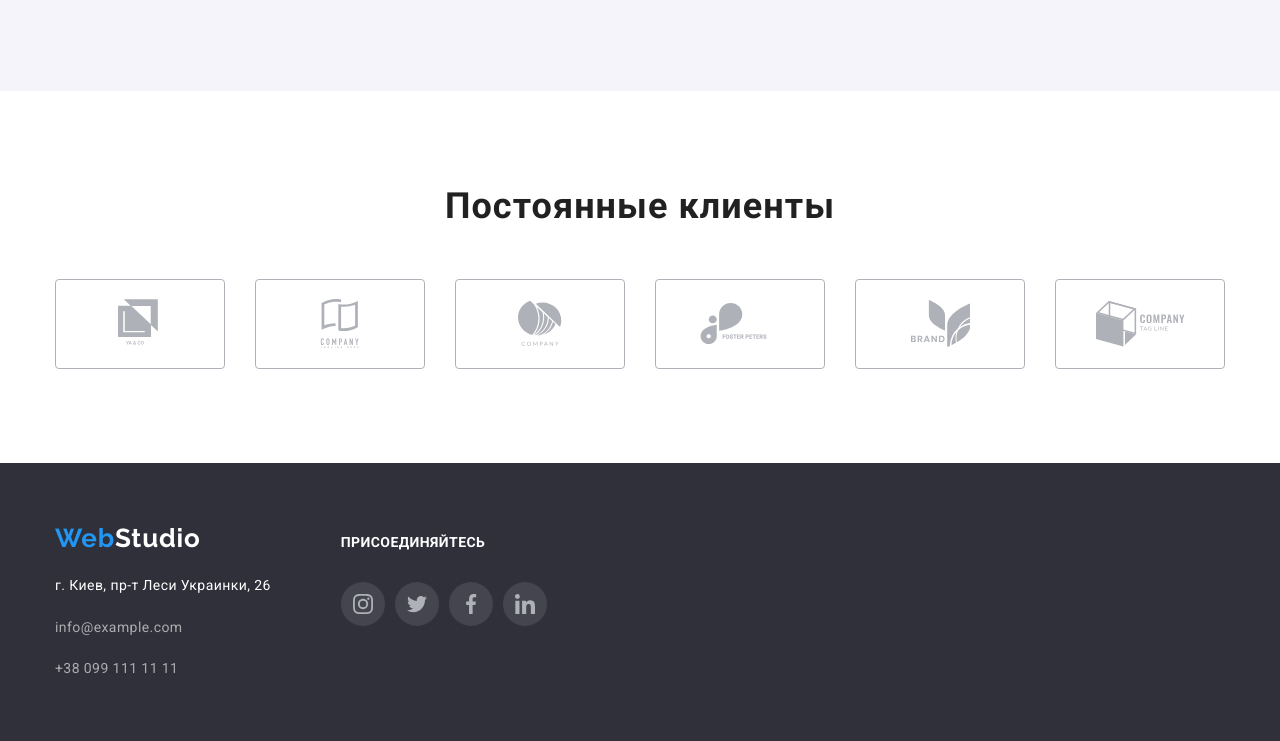
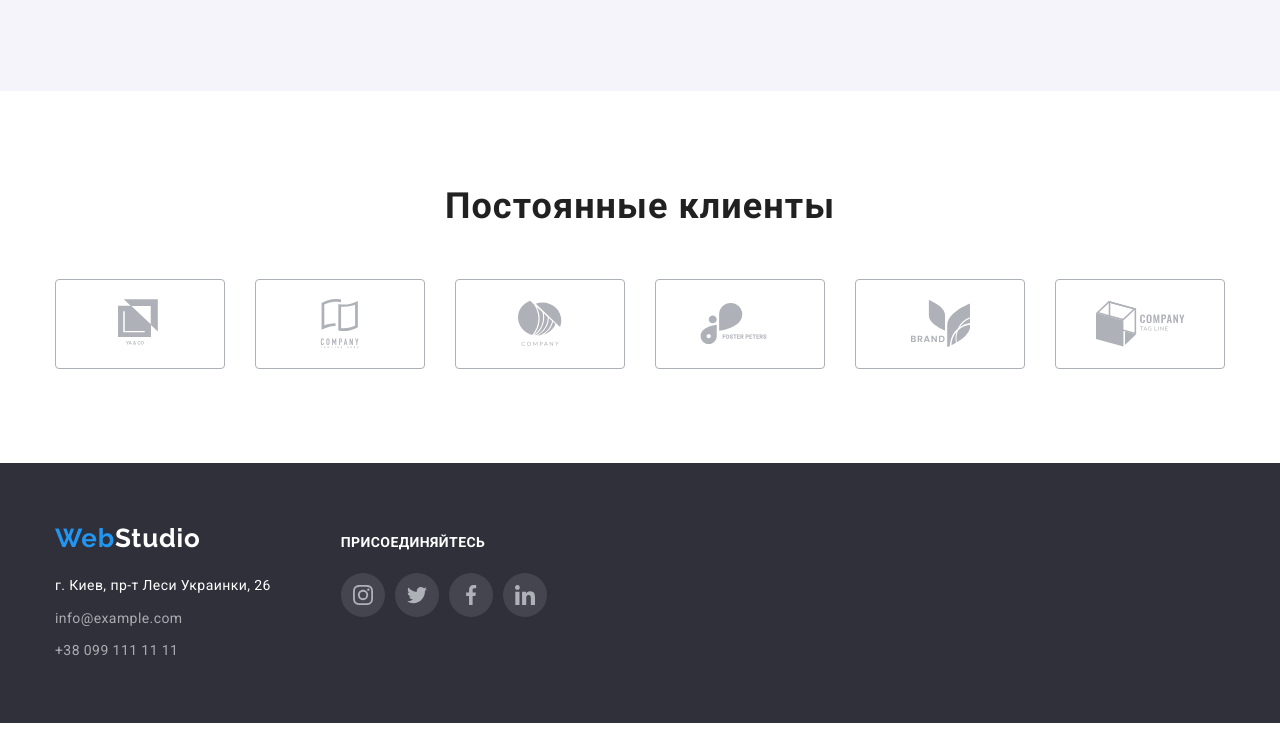
Before and after one commit to David-Dudyk/goit-markup-hw-05, a plain HTML site: page index.html in a window 1280 px wide. Shown: the part 2226-2967 px from the top of the page. Drawn offline with nearby package versions, Linux system fonts and the light colour scheme.

Commit message:
перенес стили футера

```diff
--- a/index.html
+++ b/index.html
@@ -360,15 +360,13 @@
              <a class="logo" href="/index.html"><span>Web</span>Studio</a>
                 <address>
                     <span>г. Киев, пр-т Леси Украинки, 26</span></address>
-                <ul>
+                <ul class="contact-data">
                     <li>
                         <a href="mailto:info@example.com">info@example.com</a></li>
                     <li>
                         <a href="tel:+380991111111">+38 099 111 11 11</a></li>
                 </ul>
         </div>
-
-
             <div class="footer-networks">
                     <p>присоединяйтесь</p>
 
--- a/styles.css/styles.css
+++ b/styles.css/styles.css
@@ -692,17 +692,23 @@ nav a.active,
 footer {
   background-color: var(--accent-background);
   font-family: var(--primary-font-family);
-
-
   padding: 60px 0px 60px 0px;
 }
 
 footer .container {
   display: flex;
   align-items: baseline;
+}
 
 
+footer .container:last-child li{
+  margin-top: 9px;
 }
+
+footer .footer-social-links:last-child li{
+  margin-top: 0px;
+}
+
 
 footer address {
   font-style: normal;
@@ -716,6 +722,12 @@ footer .container li {
   align-items: baseline;
   margin-top: 9px;
 }
+
+
+
+
+
+
 
 footer .logo {
   display: flex;
@@ -755,7 +767,7 @@ footer a {
   letter-spacing: 0.03em;
   color: var(--footer-contaks-color);
 
-  margin-top: 9px;
+
 }
 
 .footer-networks {
@@ -775,11 +787,13 @@ footer a {
   letter-spacing: 0.03em;
   text-transform: uppercase;
   margin-bottom: 20px;
+  margin-top: 0px;
 }
 
 
 
 /* footer-social */
+
 
 
 .footer-social-links {
@@ -788,16 +802,13 @@ footer a {
   margin: 0px;
 }
 
+
 .footer-social-links a {
   margin: 0px;
   background: rgba(255, 255, 255, 0.1);
 }
 
-.footer-social-links li {
-  margin: 0;
-  padding: 0px;
-  border: 0px;
-}
+
 .footer-social-links li:not(:last-child) {
   margin-right: 10px;
 }
```
Also changed, not shown: portfolio.html (+2 -4 lines).
